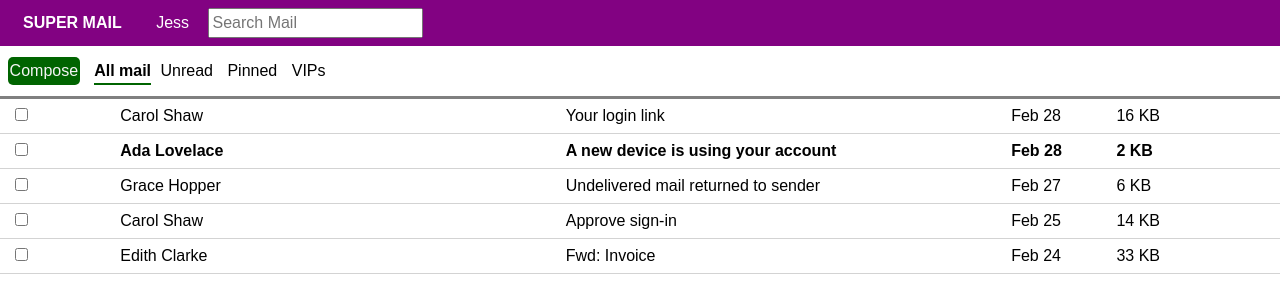
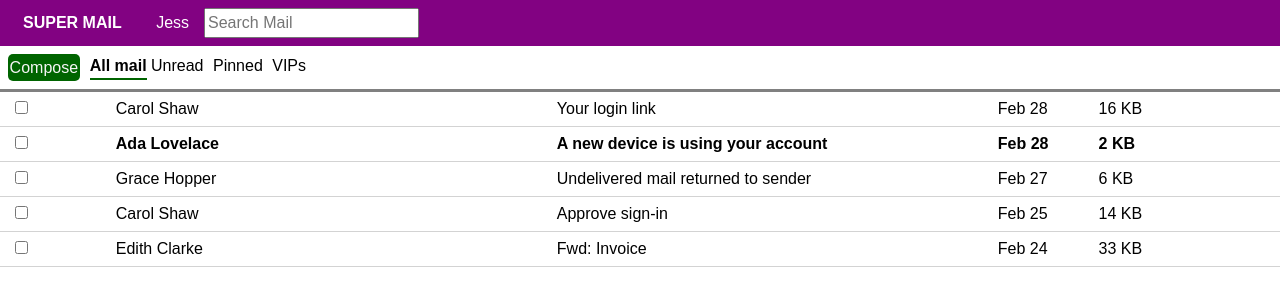
Before and after one commit to bloominstituteoftechnology/module-project-html-and-css-ii-Dineury, a plain HTML site: page index.html in a window 1280 px wide. Drawn offline with Linux system fonts and the light colour scheme.

Commit message:
fixed the CSS to complete the module 4 of the 4th sprint

```diff
--- a/index.html
+++ b/index.html
@@ -70,8 +70,9 @@ p, h1, h2, h3, h4, h5, h6 {
       /* 👉 Task 4- Target the divs that are directly nested underneath the id headerTop.
       Make them display as inline block, instead of block.
       This will make them render on the same line. */
-   .insideTop{
-    display:inline-block
+   #headerTop{
+    display: flex;
+    align-items: baseline;
    }
     /* 👉 Task 5- Target the spans that are nested inside the id headerTop.
     Make them have some margin on the right.
@@ -96,8 +97,8 @@ p, h1, h2, h3, h4, h5, h6 {
     This will cause them to render on the same line.
     You can consolidate this rule with the one on step. 4 */
 
-    .buttoms{
-      display:inline-block
+    #headerBottom{
+    display: flex;
     }
 
     /* 👉 Task 9- Target the "Compose" button, although note it's a div instead an actual button.
@@ -122,8 +123,8 @@ p, h1, h2, h3, h4, h5, h6 {
   cursor: pointer;
   outline: inherit;
 }
-  .buttom{
-    margin: 5px ;
+  #headerBottom .buttom{
+    margin-right: 5px ;
     cursor: pointer;
   }
 
@@ -137,8 +138,8 @@ p, h1, h2, h3, h4, h5, h6 {
     /* 👉 Task 12- Target all divs directly nested inside elements with a class of email,
     and make them display as inline-block elements.
     This will make each email render all its details in the same line*/
-    .email > div{
-     display:inline-block;
+    .email {
+    display: flex;
     }
     /* 👉 Task 13- Target the elements with a class of email.
     Give them some padding, bigger padding to the left, and a bottom border of very light grey. */
```
